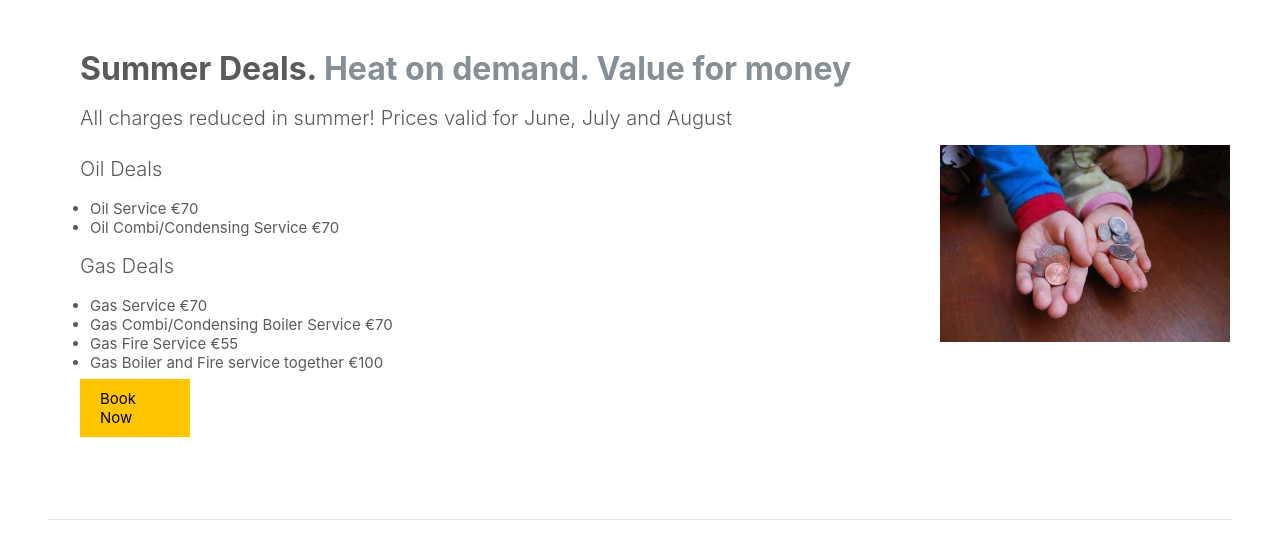
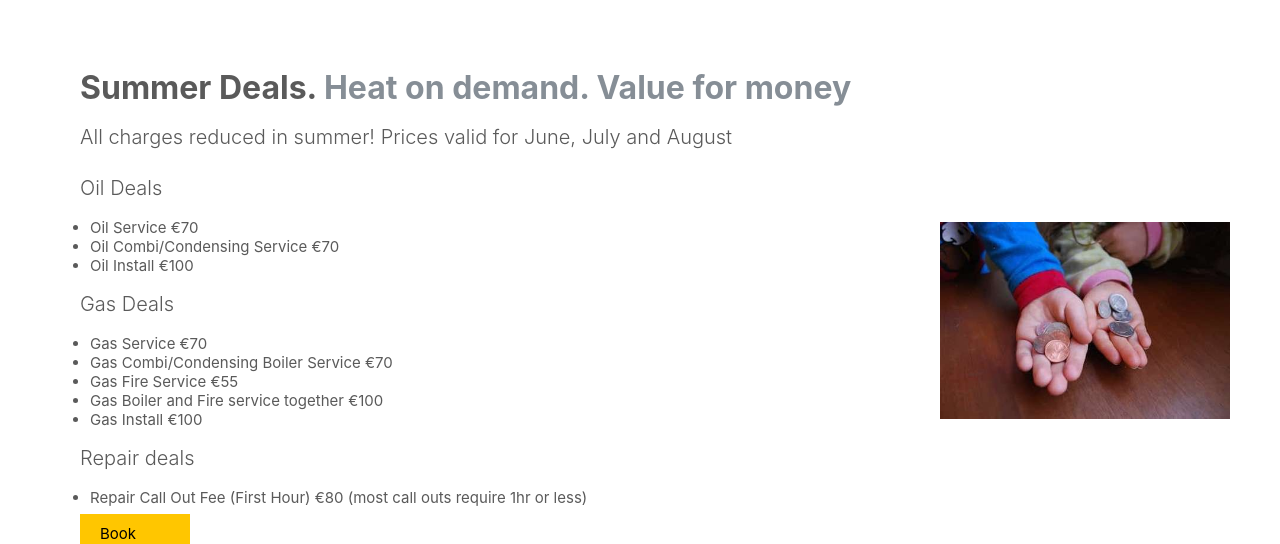
Before and after one commit to GroganBurners/tine, a Django app: page /new/ in a window 1280 px wide. Shown: the part 2396-2940 px from the top of the page. Run offline with Django 3.2, Linux system fonts and the light colour scheme; data comes from the database, SQL or seed files in the repository; parts of the project's set-up code (start-up, migrations or seed data) failed here and were passed over.

Commit message:
Use db prices in new template

```diff
--- a/gbs/static/css/index.css
+++ b/gbs/static/css/index.css
@@ -371,20 +371,28 @@ footer {
 }
 
 @media (prefers-color-scheme: dark) {
+
   body {
     background-color: #444;
     color: #e4e4e4;
   }
+
   a {
     color: #e39777;
   }
+
   img {
     filter: grayscale(30%);
+  }
+
+  .teaser {
+    background-color: rgba(var(--dbrownrgb), 0.7);
   }
 
   .feature {
     background-color: rgba(var(--dbrownrgb), 0.7);
   }
+
 }
 
 @media screen and (max-width: 500px) {
--- a/gbs/templates/index.html
+++ b/gbs/templates/index.html
@@ -38,10 +38,9 @@
         <h2>Gas Servicing. <span class="text-muted">Heat on demand. Value for money.</span></h2>
         <p class="lead">Gas appliance service charges</p>
         <ul>
-          <li>Gas Service €80</li>
-          <liGas Combi/Condensing Boiler Service €80</li>
-          <li>Gas Fire Service €65</li>
-          <li>Gas Boiler and Fire service together €120</li>
+          {% for price in gas_prices %}
+            <li>{{ price }}</li>
+          {% endfor %}
         </ul>
         <a href="#contact" class="button">Book Now</a>
       </div>
@@ -55,10 +54,9 @@
         <h2>Oil Servicing. <span class="text-muted">Save money and increase efficiency.</span></h2>
         <p class="lead">Oil appliance service charges</p>
         <ul>
-          <li>Oil Service €80</li>
-          <liGas Combi/Condensing Boiler Service €80</li>
-          <li>Gas Fire Service €65</li>
-          <li>Oil Boiler and Fire service together €120</li>
+          {% for price in oil_prices %}
+            <li>{{ price }}</li>
+          {% endfor %}
         </ul>
         <a href="#contact" class="button">Book Now</a>
       </div>
@@ -72,7 +70,9 @@
         <h2>Repair. <span class="text-muted">For when the unexpected happens.</span></h2>
         <p class="lead">Repair charges</p>
         <ul>
-          <li>Repair Call Out Fee (First Hour) €80 (most call outs require 1hr or less)</li>
+          {% for fee in repair_fees %}
+            <li>{{ fee }} (most call outs require 1hr or less)</li>
+          {% endfor %}
           <li>If parts are required this will be extra</li>
           <li>If a part needs to be ordered there is no extra charge for the return visit to install the part.</li>
           <li>We stock  a large number of oil boiler parts so 95% of repairs can be fixed at the first visit.</li>
@@ -91,16 +91,22 @@
         <p class="lead">All charges reduced in summer! Prices valid for June, July and August</p>
         <p class="lead">Oil Deals</p>
         <ul>
-          <li>Oil Service €70</li>
-          <li>Oil Combi/Condensing Service €70</li>
+          {% for price in summer_oil %}
+            <li>{{ price }}</li>
+          {% endfor %}
         </ul>
 
         <p class="lead">Gas Deals</p>
         <ul>
-          <li>Gas Service €70</li>
-          <li>Gas Combi/Condensing Boiler Service €70</li>
-          <li>Gas Fire Service €55</li>
-          <li>Gas Boiler and Fire service together €100</li>
+          {% for price in summer_gas %}
+            <li>{{ price }}</li>
+          {% endfor %}
+        </ul>
+        <p class="lead">Repair deals</p>
+        <ul>
+          {% for fee in summer_repair %}
+            <li>{{ fee }} (most call outs require 1hr or less)</li>
+          {% endfor %}
         </ul>
         <a href="#contact" class="button">Book Now</a>
       </div>
--- a/gbs/views.py
+++ b/gbs/views.py
@@ -46,17 +46,26 @@ def newindex(request):
     oil_prices = Price.objects.filter(type__startswith="oil",
                                       summer_offer=False,
                                       cost__gt=Decimal('0.00'))
+
+    repair_fees = Price.objects.filter(type__startswith="repair",
+                                       summer_offer=False,
+                                       cost__gt=Decimal('0.00'))
+
+    summer_repair = Price.objects.filter(type__startswith="repair",
+                                       summer_offer=False,
+                                       cost__gt=Decimal('0.00'))
+
     summer_gas = Price.objects.filter(type__startswith="gas",
                                       summer_offer=True,
                                       cost__gt=Decimal('0.00'))
     summer_oil = Price.objects.filter(type__startswith="oil",
                                       summer_offer=True,
                                       cost__gt=Decimal('0.00'))
-    repair_fees = Price.objects.filter(type__startswith="repair",
-                                       cost__gt=Decimal('0.00'))
+
     # season = get_season()
     carousels = Carousel.objects.filter(active=True).order_by('order')
     context = {'carousels': carousels, 'gas_prices': gas_prices,
                'oil_prices': oil_prices, 'summer_gas': summer_gas,
-               'summer_oil': summer_oil, 'repair_fees': repair_fees}
+               'summer_oil': summer_oil, 'repair_fees': repair_fees,
+               'summer_repair': summer_repair }
     return render(request, 'index.html', context)
```
